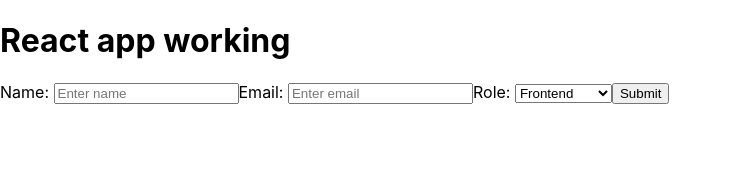
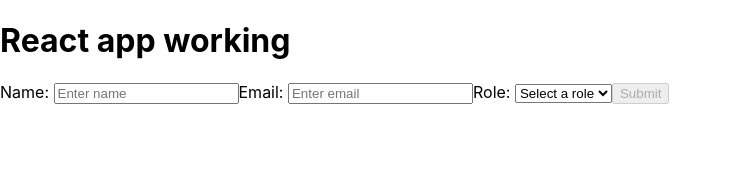
Before and after one commit to bloominstituteoftechnology/team-builder, a React (Create React App) app in the folder team-builder/: page / in a window 1280 px wide. Shown: the top 173 px of the page, without its empty margins (0-731 px from the left). Built offline with nearby package versions, Linux system fonts and the light colour scheme.

Commit message:
stretch acheived just in time for bed

```diff
--- a/team-builder/src/App.js
+++ b/team-builder/src/App.js
@@ -1,4 +1,4 @@
-import React, { useState } from 'react';
+import React, { useState, useEffect } from 'react';
 import logo from './logo.svg';
 import './App.css';
 import Form from './components/form'
@@ -9,37 +9,52 @@ import Team from './components/team'
 const initialFormValue = {
   name: '',
   email: '',
-  role: 'frontend',
+  role: '',
 }
-
-
 
 function App() {
 const [ team, setTeam ] = useState([])
 const [ form, setForm] = useState(initialFormValue)
+const [memberToEdit, setMemberToEdit] = useState()
 
 const updateForm = (inputName, inputValue) => {
   setForm({ ...form, [inputName]: inputValue})
 }
 
 const submitForm = () => {
+  if(!form.name || !form.email || !form.role) return
   const newMember = {
     name: form.name.trim(),
     email: form.email.trim(),
-    role: form.role
+    role: form.role,
+    id: Date.now()
   }
   setTeam([...team, newMember])
+  setForm(initialFormValue)
 }
+
+const editMember = editedMember => {
+  const newTeamMembers = team.map(member =>
+    member.key === editedMember.key ? editedMember : member )
+    setTeam(newTeamMembers)
+    setMemberToEdit()
+
+}
+
+useEffect(() => {
+  setForm(memberToEdit || initialFormValue)
+}, [memberToEdit])
+
 
   return (
     <div>
       <h1>React app working</h1>
-      <Form update={updateForm} values={form} submit={submitForm}/>
+      <Form update={updateForm} member={form} submit={submitForm} editMember={editMember} memberToEdit={memberToEdit} form={form} setForm={setForm}/>
 
     {
       team.map(member => {
         return (
-          <Team details={member}/>
+          <Team member={member} setMemberToEdit={setMemberToEdit} />
         )
       })
     }
--- a/team-builder/src/components/form.js
+++ b/team-builder/src/components/form.js
@@ -2,7 +2,7 @@ import React from 'react'
 
 
 export default function form(props){
-    const {update, values, submit} = props
+    const {update, member, submit} = props
 
     const onChange = evt => {
         const { name, value } = evt.target
@@ -11,8 +11,14 @@ export default function form(props){
 
     const onSubmit = evt => {
         evt.preventDefault()
-        submit()
+        if(props.memberToEdit){
+            props.editMember(member)
+        } else {
+            submit()
+
+        }
     }
+
 
     return(
         <div className='form-container'>
@@ -25,7 +31,7 @@ export default function form(props){
                      name='name'
                      maxLength='20'
                      onChange={onChange}
-                     value={values.name}
+                     value={member.name}
                      ></input>
                 </label>
 
@@ -36,7 +42,7 @@ export default function form(props){
                     id='email'
                     name='email'
                     onChange={onChange}
-                    value={values.email}
+                    value={member.email}
                     ></input>
                 </label>
 
@@ -45,7 +51,7 @@ export default function form(props){
                     id='role'
                     name='role'
                     onChange={onChange}
-                    value={values.role}
+                    value={member.role}
                     >
                      <option value=''>Select a role</option>
                      <option value='backend'>Backend</option>
@@ -53,7 +59,9 @@ export default function form(props){
                      <option value='ios'>IOS</option>
                     </select>
                 </label>
-                <button>Submit</button>
+                <button
+                disabled={ !member.name || !member.email || !member.role}
+                >Submit</button>
             </form>
 
         </div>
--- a/team-builder/src/components/team.js
+++ b/team-builder/src/components/team.js
@@ -1,12 +1,13 @@
 import React from 'react'
 
 export default function team(props){
-    const { details } = props
+    const { member, setMemberToEdit } = props
     return(
         <div className='team-container'>
-            <h2>{details.name}</h2>
-            <p>{details.email}</p>
-            <p>{details.role}</p>
+            <h2>{member.name}</h2>
+            <p>{member.email}</p>
+            <p>{member.role}</p>
+    <button onClick={() => setMemberToEdit(props.member)}>Edit</button>
         </div>
 
     )
```
